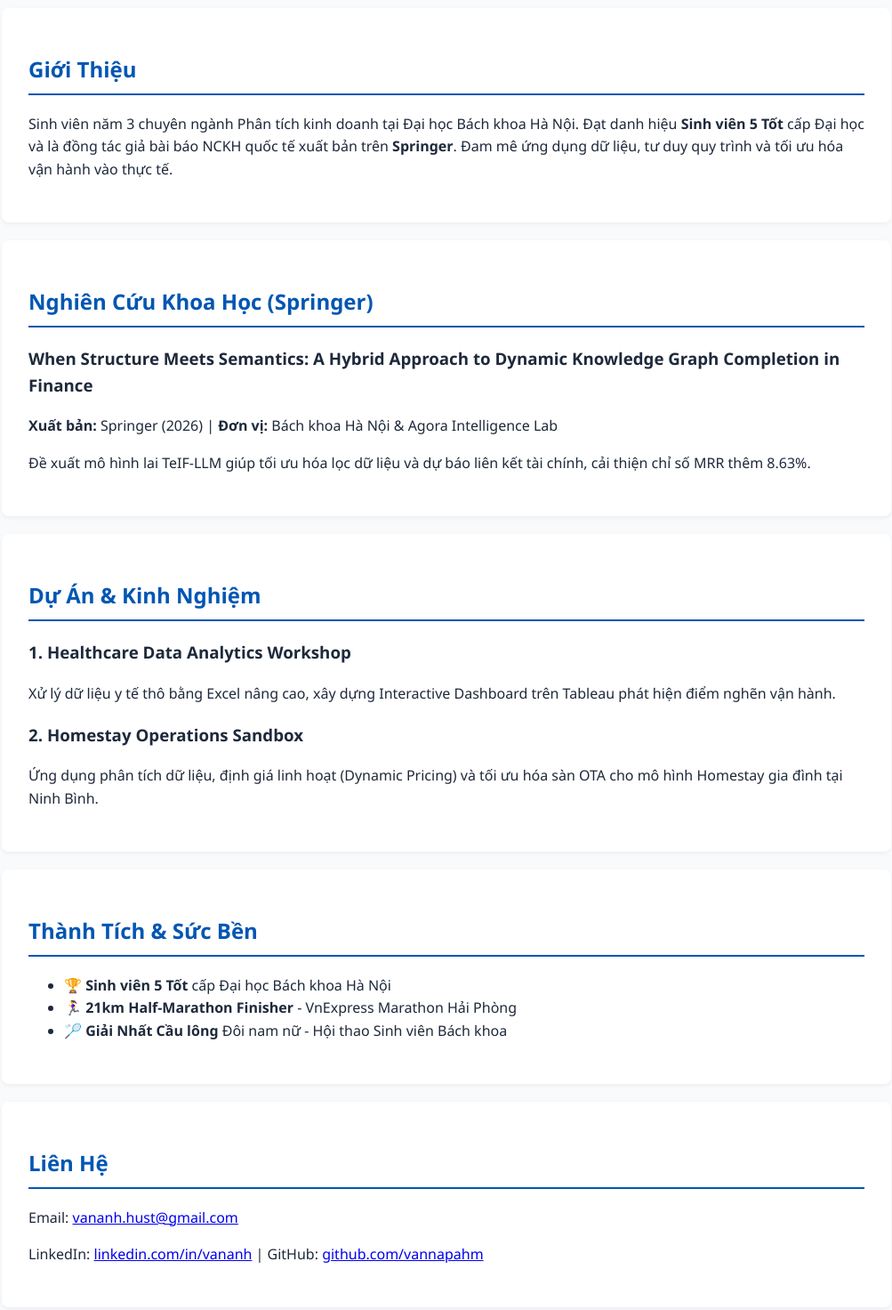
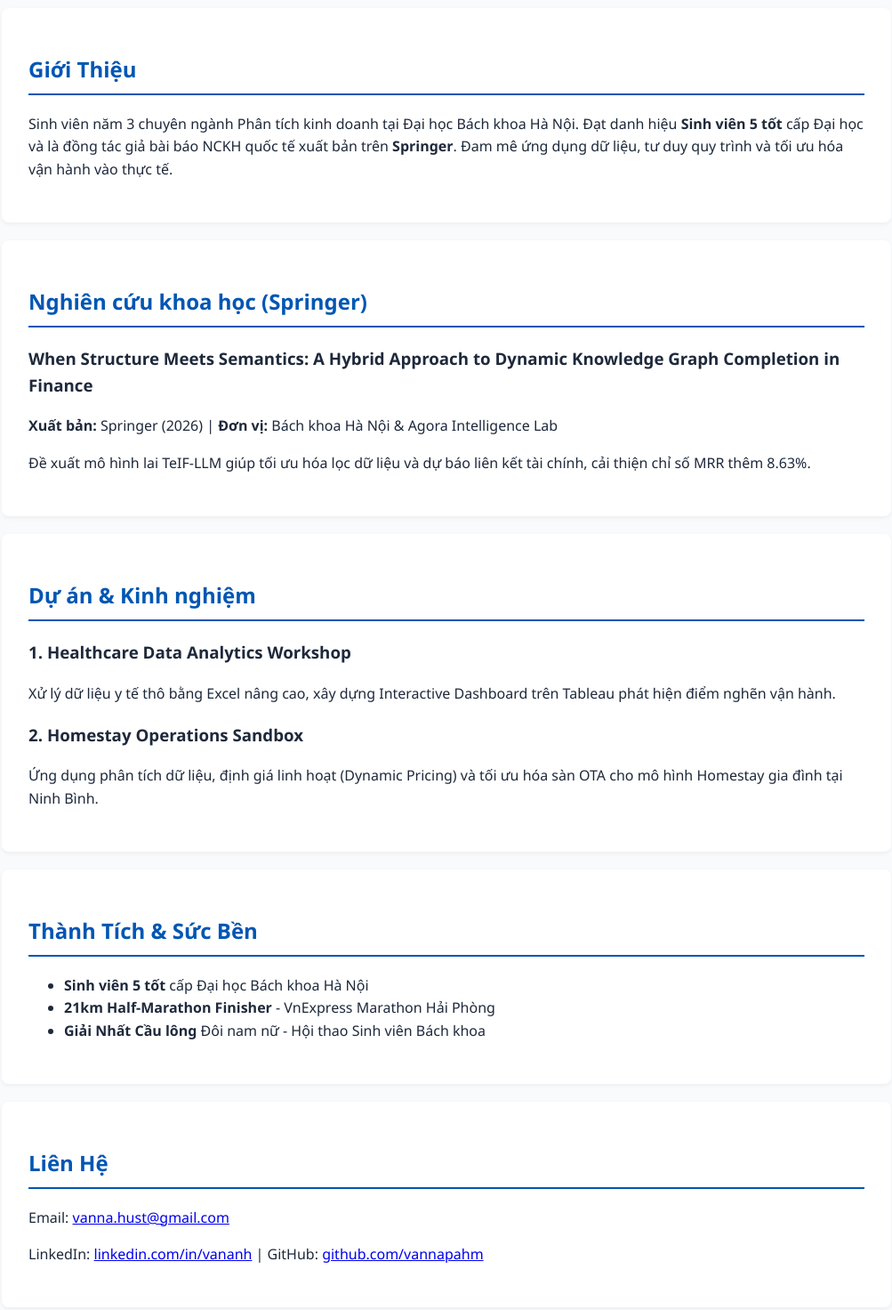
Before and after one commit to vannapahm/vannapahm.github.io, a plain HTML site: page index.html in a window 1280 px wide. Shown: the part 320-1792 px from the top of the page at 89% size, without its empty margins (138-1141 px from the left). Drawn offline with Linux system fonts and the light colour scheme.

Commit message:
Update index.html

```diff
--- a/index.html
+++ b/index.html
@@ -30,18 +30,18 @@
 <div class="container">
     <section id="about">
         <h2>Giới Thiệu</h2>
-        <p>Sinh viên năm 3 chuyên ngành Phân tích kinh doanh tại Đại học Bách khoa Hà Nội. Đạt danh hiệu <b>Sinh viên 5 Tốt</b> cấp Đại học và là đồng tác giả bài báo NCKH quốc tế xuất bản trên <b>Springer</b>. Đam mê ứng dụng dữ liệu, tư duy quy trình và tối ưu hóa vận hành vào thực tế.</p>
+        <p>Sinh viên năm 3 chuyên ngành Phân tích kinh doanh tại Đại học Bách khoa Hà Nội. Đạt danh hiệu <b>Sinh viên 5 tốt</b> cấp Đại học và là đồng tác giả bài báo NCKH quốc tế xuất bản trên <b>Springer</b>. Đam mê ứng dụng dữ liệu, tư duy quy trình và tối ưu hóa vận hành vào thực tế.</p>
     </section>
 
     <section id="research">
-        <h2>Nghiên Cứu Khoa Học (Springer)</h2>
+        <h2>Nghiên cứu khoa học (Springer)</h2>
         <h3>When Structure Meets Semantics: A Hybrid Approach to Dynamic Knowledge Graph Completion in Finance</h3>
         <p><b>Xuất bản:</b> Springer (2026) | <b>Đơn vị:</b> Bách khoa Hà Nội & Agora Intelligence Lab</p>
         <p>Đề xuất mô hình lai TeIF-LLM giúp tối ưu hóa lọc dữ liệu và dự báo liên kết tài chính, cải thiện chỉ số MRR thêm 8.63%.</p>
     </section>
 
     <section id="projects">
-        <h2>Dự Án & Kinh Nghiệm</h2>
+        <h2>Dự án & Kinh nghiệm</h2>
         <h3>1. Healthcare Data Analytics Workshop</h3>
         <p>Xử lý dữ liệu y tế thô bằng Excel nâng cao, xây dựng Interactive Dashboard trên Tableau phát hiện điểm nghẽn vận hành.</p>
 
@@ -52,15 +52,15 @@
     <section id="achievements">
         <h2>Thành Tích & Sức Bền</h2>
         <ul>
-            <li>🏆 <b>Sinh viên 5 Tốt</b> cấp Đại học Bách khoa Hà Nội</li>
-            <li>🏃‍♀️ <b>21km Half-Marathon Finisher</b> - VnExpress Marathon Hải Phòng</li>
-            <li>🏸 <b>Giải Nhất Cầu lông</b> Đôi nam nữ - Hội thao Sinh viên Bách khoa</li>
+            <li> <b>Sinh viên 5 tốt</b> cấp Đại học Bách khoa Hà Nội</li>
+            <li> <b>21km Half-Marathon Finisher</b> - VnExpress Marathon Hải Phòng</li>
+            <li> <b>Giải Nhất Cầu lông</b> Đôi nam nữ - Hội thao Sinh viên Bách khoa</li>
         </ul>
     </section>
 
     <section id="contact">
         <h2>Liên Hệ</h2>
-        <p>Email: <a href="mailto:email@example.com">vananh.hust@gmail.com</a></p>
+        <p>Email: <a href="mailto:email@example.com">vanna.hust@gmail.com</a></p>
         <p>LinkedIn: <a href="#">linkedin.com/in/vananh</a> | GitHub: <a href="#">github.com/vannapahm</a></p>
     </section>
 </div>
```
